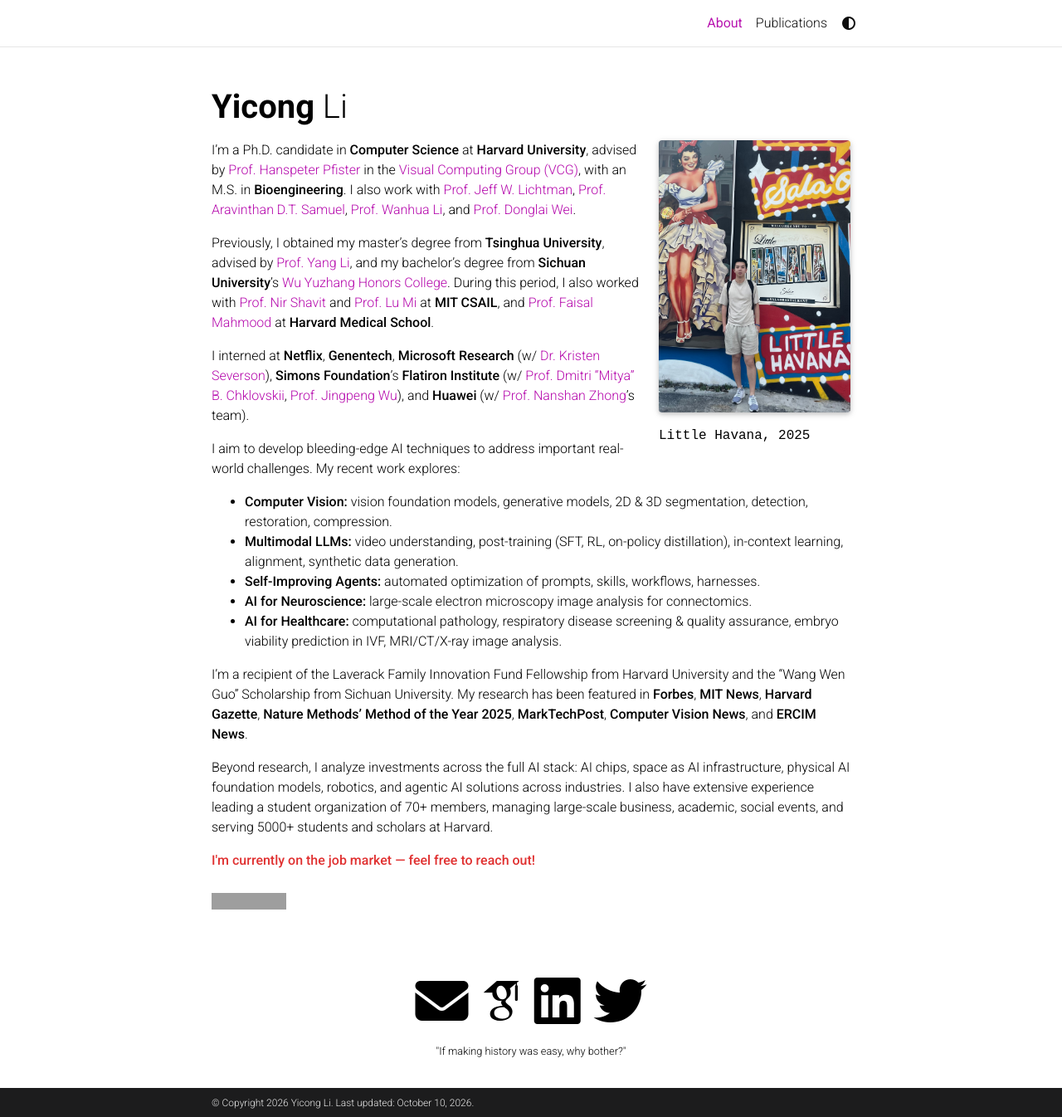
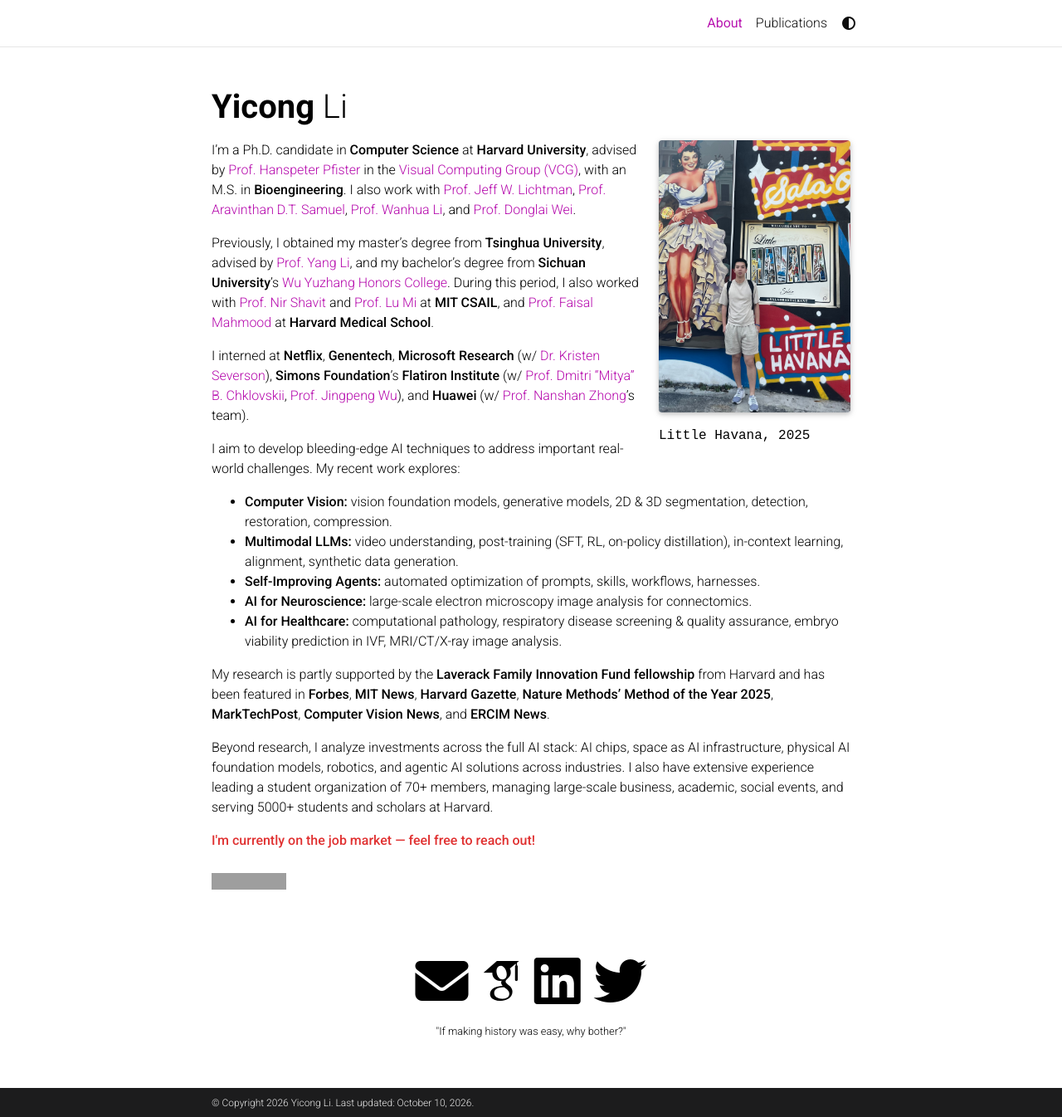
Before and after one commit to Yicong-Li/Yicong-Li.github.io, a Jekyll site: the page built from _pages/about.md, in a window 1280 px wide and 1346 px high. Shown: the whole window at 83% size. Built offline with Jekyll 4.4.1, drawn with Linux system fonts in a browser that asks for light colours; full-size pictures stand in for the smaller copies a plugin makes; some web fonts are replaced; comment, search, counter and statistics services are not loaded; a style sheet for code colours, icons or effects is not loaded; grey boxes are pictures that could not be loaded.

Commit message:
Update about.md

```diff
--- a/_pages/about.md
+++ b/_pages/about.md
@@ -32,7 +32,7 @@
 * **AI for Neuroscience:** large-scale electron microscopy image analysis for connectomics.
 * **AI for Healthcare:** computational pathology, respiratory disease screening & quality assurance, embryo viability prediction in IVF, MRI/CT/X-ray image analysis.
 
-I'm a recipient of the Laverack Family Innovation Fund Fellowship from Harvard University and the "Wang Wen Guo" Scholarship from Sichuan University. My research has been featured in **Forbes**, **MIT News**, **Harvard Gazette**, **Nature Methods' Method of the Year 2025**, **MarkTechPost**, **Computer Vision News**, and **ERCIM News**.
+My research is partly supported by the **Laverack Family Innovation Fund fellowship** from Harvard and has been featured in **Forbes**, **MIT News**, **Harvard Gazette**, **Nature Methods' Method of the Year 2025**, **MarkTechPost**, **Computer Vision News**, and **ERCIM News**.
 
 Beyond research, I analyze investments across the full AI stack: AI chips, space as AI infrastructure, physical AI foundation models, robotics, and agentic AI solutions across industries. I also have extensive experience leading a student organization of 70+ members, managing large-scale business, academic, social events, and serving 5000+ students and scholars at Harvard.
 
```
